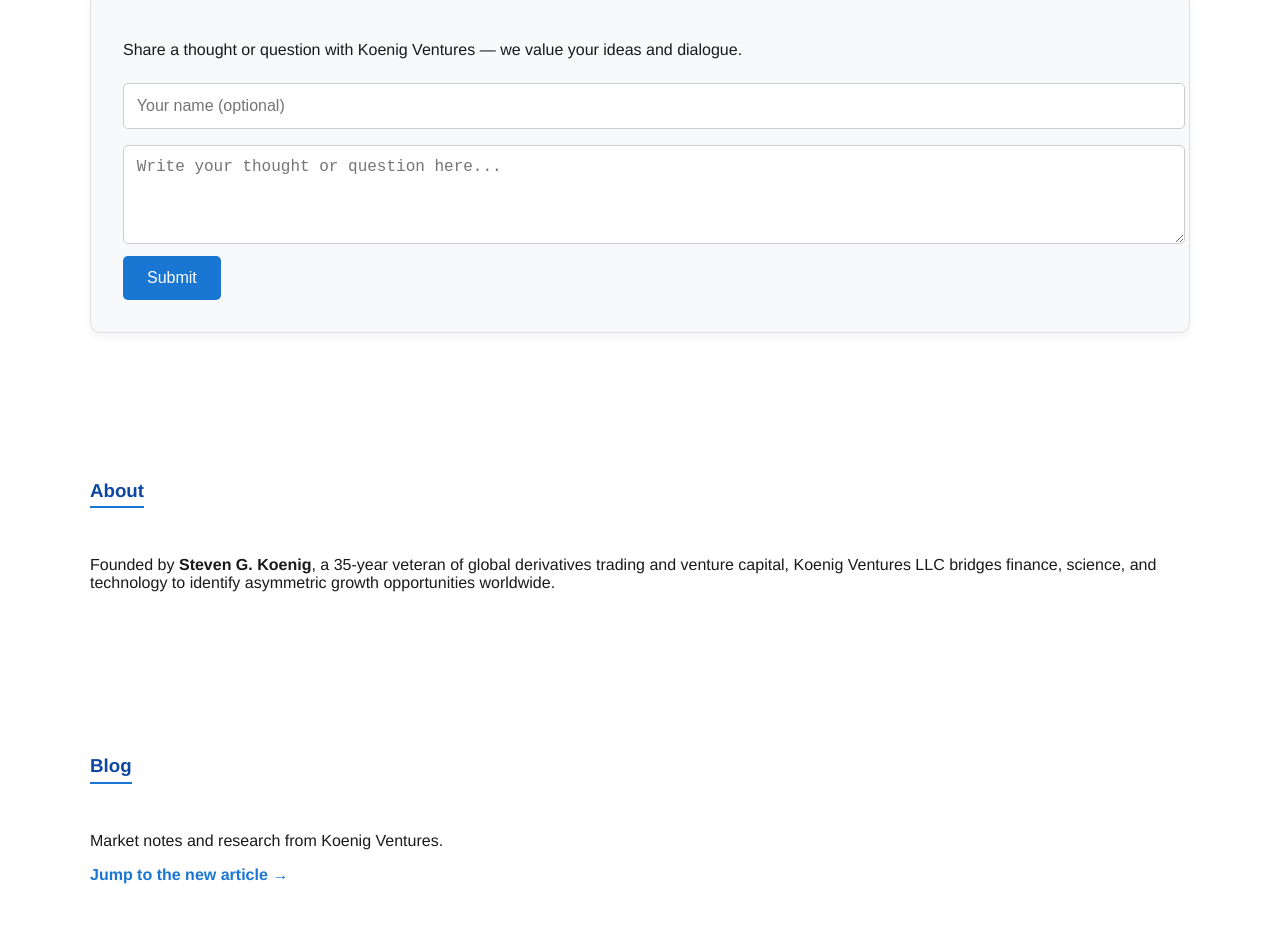
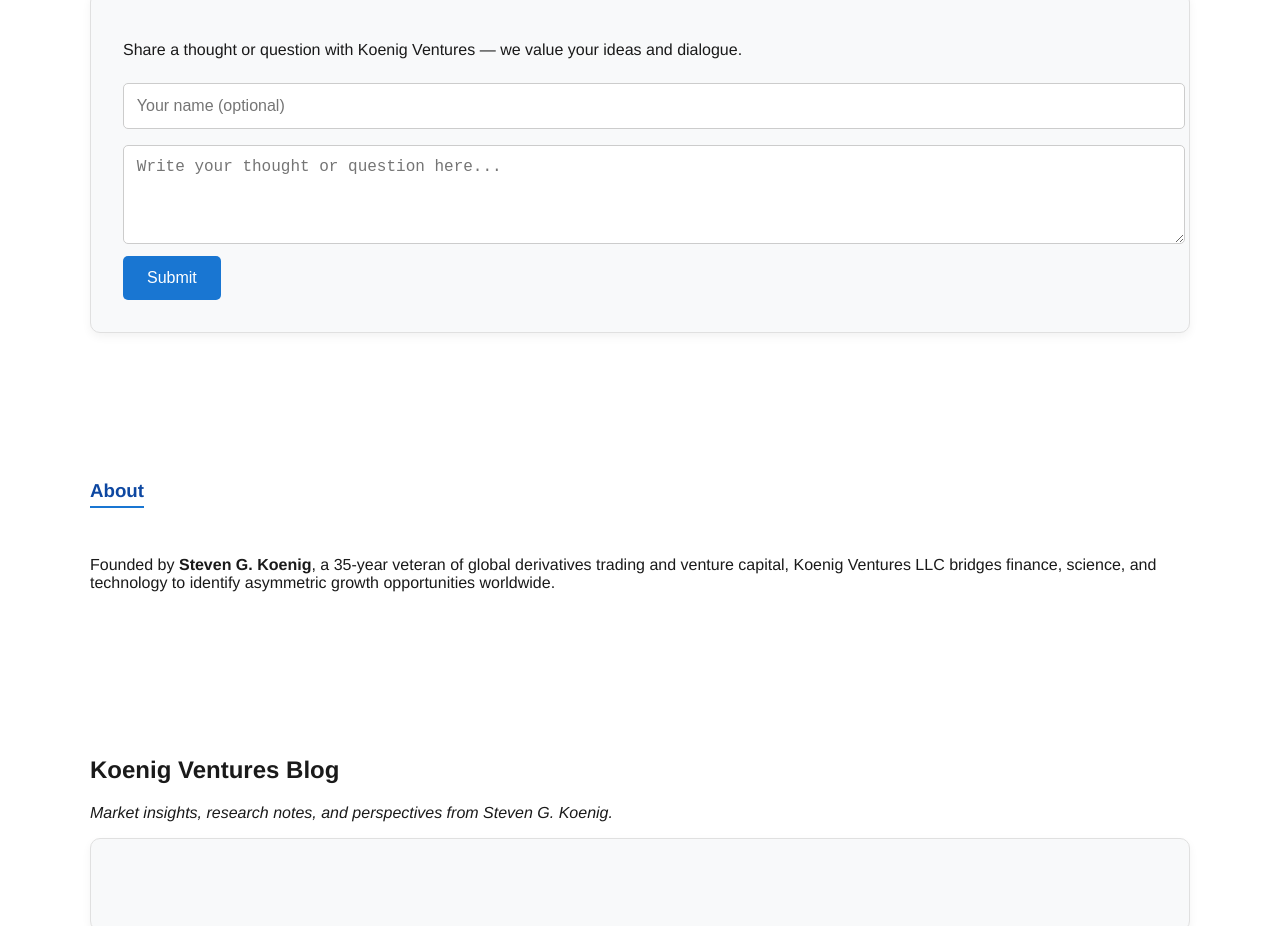
Before and after one commit to koenigventures/koenigventures, a plain HTML site: page Koenig_Ventures_LLC_Site_v5/index.html in a window 1280 px wide. Shown: the part 1874-2800 px from the top of the page. Drawn offline with Linux system fonts and the light colour scheme.

Commit message:
Update index.html
Root index file changes

```diff
--- a/Koenig_Ventures_LLC_Site_v5/index.html
+++ b/Koenig_Ventures_LLC_Site_v5/index.html
@@ -94,13 +94,20 @@
       object-fit: contain;
       display: block;
     }
-
+    .blog-box {
+  border: 1px solid #e0e0e0;
+  border-radius: 10px;
+  padding: 1.5rem;
+  background: #f8f9fa;
+  box-shadow: 0 4px 10px rgba(0,0,0,0.05);
+}
+.blog-box h3 { margin-top: 0; }
   </style>
 </head>
 <body>
   <header>
     <div style='display:flex; align-items:center; gap:10px;'>
-      <img src="logo_2026.png" alt="Koenig Ventures LLC Logo">
+      <img src='logo_2026.png' alt='Koenig Ventures LLC Logo'>
 
       <div>
         <h2 style='margin:0;'>Koenig Ventures LLC</h2>
@@ -108,14 +115,13 @@
       </div>
     </div>
     <nav>
-      <a href='#mission'>Mission</a>
-      <a href='#markets'>Markets</a>
-      <a href='#thoughts'>Thoughts</a>
-      <a href='#about'>About</a>
-      <a href='#partnerships'>Partnerships</a>
-      <a href="#blog">Blog</a>
-      <a href='#contact'>Contact</a>
-    </nav>
+  <a href="#mission">Mission</a>
+  <a href="#markets">Markets</a>
+  <a href="#thoughts">Thoughts</a>
+  <a href="#about">About</a>
+  <a href="#blog">Blog</a>
+  <a href="#contact">Contact</a>
+</nav>
   </header>
 
   <section class='hero'>
@@ -156,13 +162,11 @@
   </section>
 
   <section id="blog">
-  <h3>Blog</h3>
-  <p>Market notes and research from Koenig Ventures.</p>
-  <p>
-   <a href="blog.html#dvar-wrapping-supply-chains" style="color:#1976d2; font-weight:600; text-decoration:none;">
-  Jump to the new article →
-</a>
-  </p>
+  <h2>Koenig Ventures Blog</h2>
+  <p><em>Market insights, research notes, and perspectives from Steven G. Koenig.</em></p>
+
+  <div class="blog-box">
+    <h3>
 </section>
 
 
```
